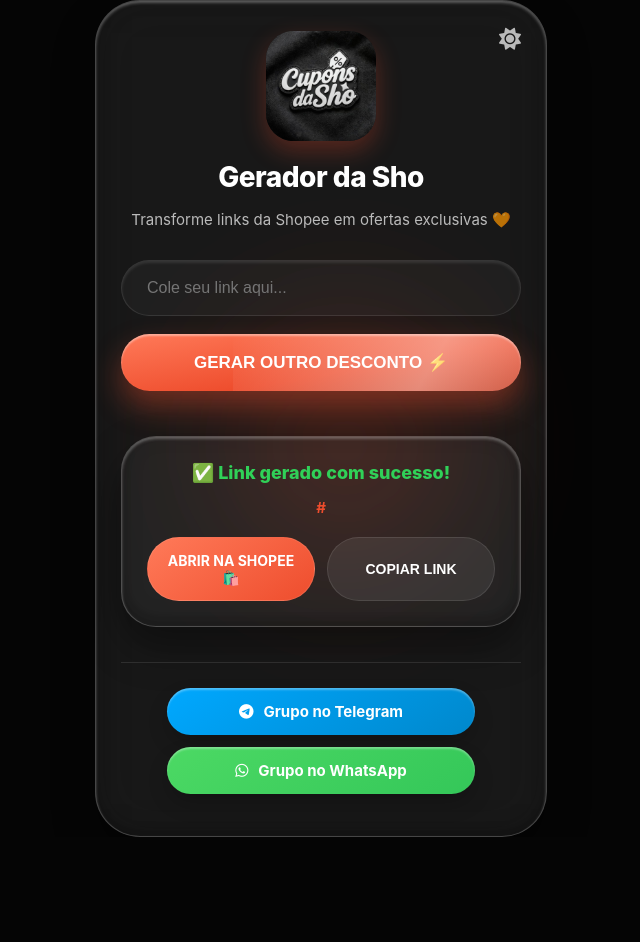
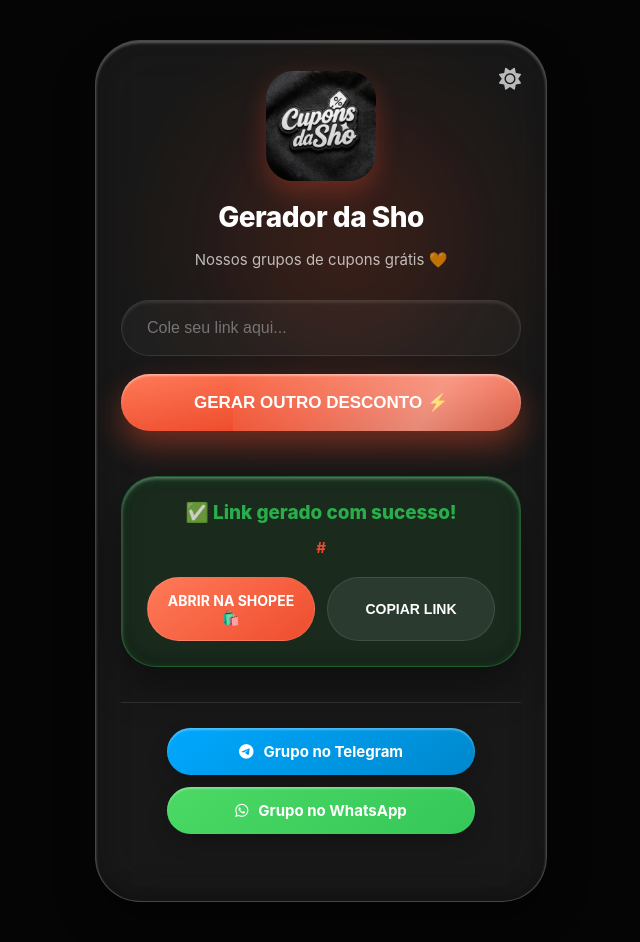
Before and after one commit to isigorsantos/gerador-da-sho, a Flask app: template templates/index.html in a window 1280 px wide. Shown: the whole page, without its empty margins (319-959 px from the left). Before the commit the page ends 837 px from the top, so only its background shows below. Run offline with Flask 3, Linux system fonts and the light colour scheme; the template is opened without the code that fills it: most values are stand-ins (such as "Sample title", 1, 10 or a date in 2020).

Commit message:
Update index.html

```diff
--- a/templates/index.html
+++ b/templates/index.html
@@ -30,8 +30,10 @@
         body {
             background-color: var(--bg-body); color: var(--texto-principal);
             font-family: -apple-system, BlinkMacSystemFont, "Segoe UI", Roboto, Helvetica, Arial, sans-serif;
-            display: flex; flex-direction: column; align-items: center; justify-content: center;
-            min-height: 100vh; margin: 0; overflow: hidden; transition: 0.5s;
+            display: flex; flex-direction: column; align-items: center; justify-content: flex-start; /* Alinhado ao topo */
+            min-height: 100vh; margin: 0; padding: 40px 0; /* Espaço para rolar */
+            overflow-y: auto; /* LIBERA A ROLAGEM */
+            overflow-x: hidden; transition: 0.5s;
         }
 
         .blob {
@@ -58,11 +60,7 @@
             background: rgba(255,255,255,0.03); color: var(--texto-principal); border: 1px solid rgba(255,255,255,0.1);
             box-shadow: inset 0 2px 3px rgba(255,255,255,0.1); box-sizing: border-box; font-size: 16px; outline: none;
         }
-
-        .light-mode input {
-            background: rgba(0,0,0,0.05); border-color: rgba(0,0,0,0.15);
-            box-shadow: inset 0 2px 4px rgba(0,0,0,0.05); color: #1c1c1e;
-        }
+        .light-mode input { background: rgba(0,0,0,0.05); border-color: rgba(0,0,0,0.15); box-shadow: inset 0 2px 4px rgba(0,0,0,0.05); color: #1c1c1e; }
 
         .btn-gerar {
             width: 100%; padding: 18px; margin-bottom: 20px; border-radius: 50px; border: none;
@@ -77,20 +75,23 @@
         }
         @keyframes brilho-passando { 0% { left: -100%; } 100% { left: 100%; } }
 
+        /* --- RETÂNGULO VERDINHO DO LÍQUIDO --- */
         .resultado {
-            margin-top: 25px; padding: 25px; border-radius: 35px; background: rgba(255,255,255,0.05);
-            box-shadow: var(--glass-shadow); border: var(--glass-border);
-            animation: slideUp 0.5s cubic-bezier(0.175, 0.885, 0.32, 1.275);
+            margin-top: 25px; padding: 25px; border-radius: 35px;
+            background: rgba(48, 209, 88, 0.1); /* Toque verde líquido */
+            box-shadow: inset 0 2px 10px rgba(48, 209, 88, 0.2), var(--glass-shadow);
+            border: 1px solid rgba(48, 209, 88, 0.3);
+            animation: slideUp 0.6s cubic-bezier(0.175, 0.885, 0.32, 1.275);
         }
+        @keyframes slideUp { from { opacity: 0; transform: translateY(40px) scale(0.9); } to { opacity: 1; transform: translateY(0) scale(1); } }
 
-        /* ANIMAÇÃO PULSANTE REATIVADA */
         .sucesso-titulo {
             color: #30d158; font-weight: 800; font-size: 18px; display: block; margin-bottom: 15px;
-            animation: pulso-vitoria 0.8s ease-out;
+            animation: pulso-vitoria 1.2s ease-in-out infinite; /* ANIMAÇÃO VAI E VOLTA */
         }
         @keyframes pulso-vitoria {
-            0% { transform: scale(0.95); opacity: 0; }
-            50% { transform: scale(1.05); }
+            0% { transform: scale(1); opacity: 1; }
+            50% { transform: scale(1.05); opacity: 0.8; }
             100% { transform: scale(1); opacity: 1; }
         }
 
@@ -99,7 +100,7 @@
         .btn-acao * { flex: 1; padding: 14px; border-radius: 50px; border: none; font-weight: 700; font-size: 14px; cursor: pointer; text-decoration: none; display: flex; align-items: center; justify-content: center; background: rgba(255,255,255,0.08); color: var(--texto-principal); border: 1px solid rgba(255,255,255,0.1); }
         .btn-abrir { background: linear-gradient(145deg, #ff7a59, #ee4d2d) !important; color: white !important; }
 
-        .canais-section { margin-top: 35px; padding-top: 25px; border-top: 1px solid rgba(255,255,255,0.1); }
+        .canais-section { margin-top: 35px; padding: 25px 0; border-top: 1px solid rgba(255,255,255,0.1); width: 100%; }
         .btn-social {
             width: 100%; max-width: 280px; padding: 14px; border-radius: 50px;
             display: inline-flex; align-items: center; justify-content: center; gap: 10px;
@@ -108,10 +109,6 @@
         }
         .btn-tg { background: linear-gradient(145deg, #00a8ff, #0088cc); }
         .btn-wa { background: linear-gradient(145deg, #4cd964, #34c759); }
-
-        #avisoCopiado { visibility: hidden; min-width: 160px; background: rgba(48, 209, 88, 0.8); backdrop-filter: blur(20px); color: white; text-align: center; border-radius: 50px; padding: 12px; position: fixed; bottom: 40px; font-weight: 800; }
-        #avisoCopiado.show { visibility: visible; animation: pop 2s; }
-        @keyframes pop { 0%, 100% { opacity: 0; transform: scale(0.9); } 20%, 80% { opacity: 1; transform: scale(1); } }
     </style>
 </head>
 <body>
@@ -120,12 +117,10 @@
         <div class="theme-toggle" onclick="toggleTheme()"><i id="theme-icon" class="fas fa-sun"></i></div>
         <img src="{{ url_for('static', filename='logo.png') }}" alt="Logo" class="logo">
         <h1>Gerador da Sho</h1>
-        <p class="subtexto">Transforme links da Shopee em ofertas exclusivas 🧡</p>
+        <p class="subtexto">Nossos grupos de cupons grátis 🧡</p>
         <form method="POST">
             <input type="text" name="link_usuario" placeholder="Cole seu link aqui..." required autocomplete="off">
-            <button type="submit" class="btn-gerar">
-                {% if link_novo %} GERAR OUTRO DESCONTO ⚡ {% else %} GERAR LINK COM DESCONTO ⚡ {% endif %}
-            </button>
+            <button type="submit" class="btn-gerar">{% if link_novo %} GERAR OUTRO DESCONTO ⚡ {% else %} GERAR LINK COM DESCONTO ⚡ {% endif %}</button>
         </form>
         {% if link_novo %}
             <div class="resultado">
@@ -144,19 +139,19 @@
             </div>
         </div>
     </div>
-    <div id="avisoCopiado">Copiado! ✔️</div>
+    <div id="avisoCopiado" style="visibility: hidden; background: #30d158; color: white; border-radius: 50px; padding: 12px 30px; position: fixed; bottom: 35px; font-weight: 800; z-index: 100;">Copiado! ✔️</div>
     <script>
         function toggleTheme() {
-            const body = document.body; const icon = document.getElementById('theme-icon');
-            body.classList.toggle('light-mode');
-            if (body.classList.contains('light-mode')) { icon.classList.replace('fa-sun', 'fa-moon'); localStorage.setItem('theme', 'light'); }
-            else { icon.classList.replace('fa-moon', 'fa-sun'); localStorage.setItem('theme', 'dark'); }
+            const b = document.body; const i = document.getElementById('theme-icon');
+            b.classList.toggle('light-mode');
+            if (b.classList.contains('light-mode')) { i.classList.replace('fa-sun', 'fa-moon'); localStorage.setItem('theme', 'light'); }
+            else { i.classList.replace('fa-moon', 'fa-sun'); localStorage.setItem('theme', 'dark'); }
         }
         window.onload = () => { if (localStorage.getItem('theme') === 'light') { document.body.classList.add('light-mode'); document.getElementById('theme-icon').classList.replace('fa-sun', 'fa-moon'); } }
         function copiarLink() {
-            const texto = document.getElementById('meuLink').innerText; const input = document.createElement("textarea");
-            input.value = texto; document.body.appendChild(input); input.select(); document.execCommand("copy"); document.body.removeChild(input);
-            const x = document.getElementById("avisoCopiado"); x.className = "show"; setTimeout(() => { x.className = ""; }, 2000);
+            const t = document.getElementById('meuLink').innerText; const i = document.createElement("textarea");
+            i.value = t; document.body.appendChild(i); i.select(); document.execCommand("copy"); document.body.removeChild(i);
+            const x = document.getElementById("avisoCopiado"); x.style.visibility = "visible"; setTimeout(() => { x.style.visibility = "hidden"; }, 2000);
         }
     </script>
 </body>
```
